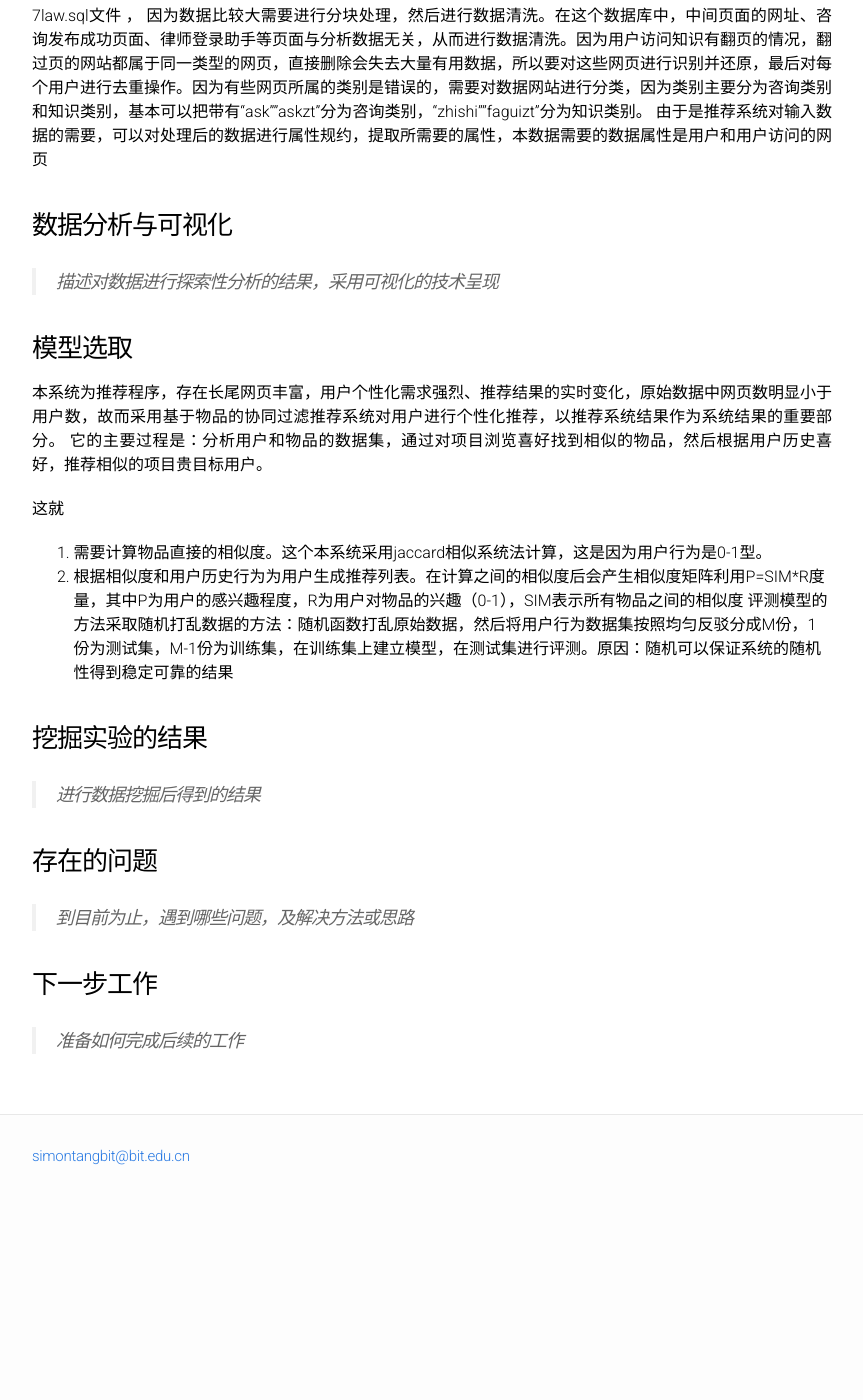
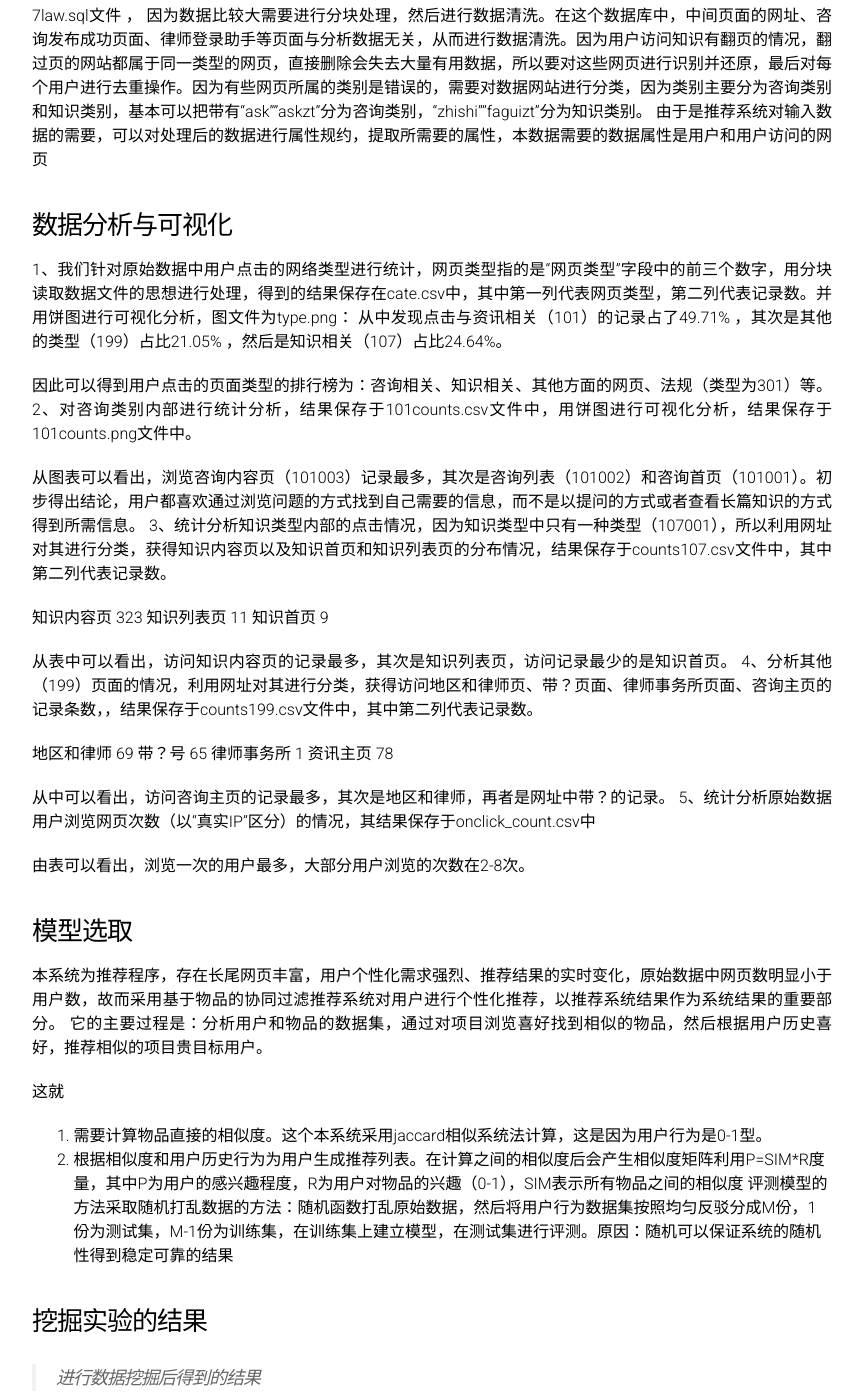
Before and after one commit to BITDM/bitdm.github.io, a Jekyll site: the page built from 2018/projects/P15/midterm.md, in a window 1280 px wide and 1400 px high, scrolled down 313 px. Shown: the whole window, without its empty margins (208-1071 px from the left). Built offline with Jekyll 4.4.1, drawn with Linux system fonts in a browser that asks for light colours; our own code applies the rules of GitHub Pages for plain Markdown files; before the commit the page ends 1526 px from its top, so only the background shows below that; some of the changed text lies outside the part shown.

Commit message:
Update midterm.md

```diff
--- a/2018/projects/P15/midterm.md
+++ b/2018/projects/P15/midterm.md
@@ -14,7 +14,33 @@
 
 ### 数据分析与可视化
 
-> 描述对数据进行探索性分析的结果，采用可视化的技术呈现
+1、我们针对原始数据中用户点击的网络类型进行统计，网页类型指的是“网页类型”字段中的前三个数字，用分块读取数据文件的思想进行处理，得到的结果保存在cate.csv中，其中第一列代表网页类型，第二列代表记录数。并用饼图进行可视化分析，图文件为type.png：
+从中发现点击与资讯相关（101）的记录占了49.71% ，其次是其他的类型（199）占比21.05%  ，然后是知识相关（107）占比24.64%。
+
+
+  因此可以得到用户点击的页面类型的排行榜为：咨询相关、知识相关、其他方面的网页、法规（类型为301）等。
+2、对咨询类别内部进行统计分析，结果保存于101counts.csv文件中，用饼图进行可视化分析，结果保存于101counts.png文件中。
+
+
+从图表可以看出，浏览咨询内容页（101003）记录最多，其次是咨询列表（101002）和咨询首页（101001）。初步得出结论，用户都喜欢通过浏览问题的方式找到自己需要的信息，而不是以提问的方式或者查看长篇知识的方式得到所需信息。
+3、统计分析知识类型内部的点击情况，因为知识类型中只有一种类型（107001），所以利用网址对其进行分类，获得知识内容页以及知识首页和知识列表页的分布情况，结果保存于counts107.csv文件中，其中第二列代表记录数。
+
+知识内容页	323
+知识列表页	11
+知识首页	9
+
+从表中可以看出，访问知识内容页的记录最多，其次是知识列表页，访问记录最少的是知识首页。
+4、分析其他（199）页面的情况，利用网址对其进行分类，获得访问地区和律师页、带？页面、律师事务所页面、咨询主页的记录条数，，结果保存于counts199.csv文件中，其中第二列代表记录数。
+
+地区和律师	69
+带？号	65
+律师事务所	1
+资讯主页	78
+
+从中可以看出，访问咨询主页的记录最多，其次是地区和律师，再者是网址中带？的记录。
+5、统计分析原始数据用户浏览网页次数（以“真实IP”区分）的情况，其结果保存于onclick_count.csv中
+
+由表可以看出，浏览一次的用户最多，大部分用户浏览的次数在2-8次。
 
 ### 模型选取
 
@@ -32,7 +58,7 @@
 
 ### 存在的问题
 
-> 到目前为止，遇到哪些问题，及解决方法或思路
+选用的法律网站的数据集过小，用协同过滤算法推荐的结果不够理想。
 
 ### 下一步工作
 
```
